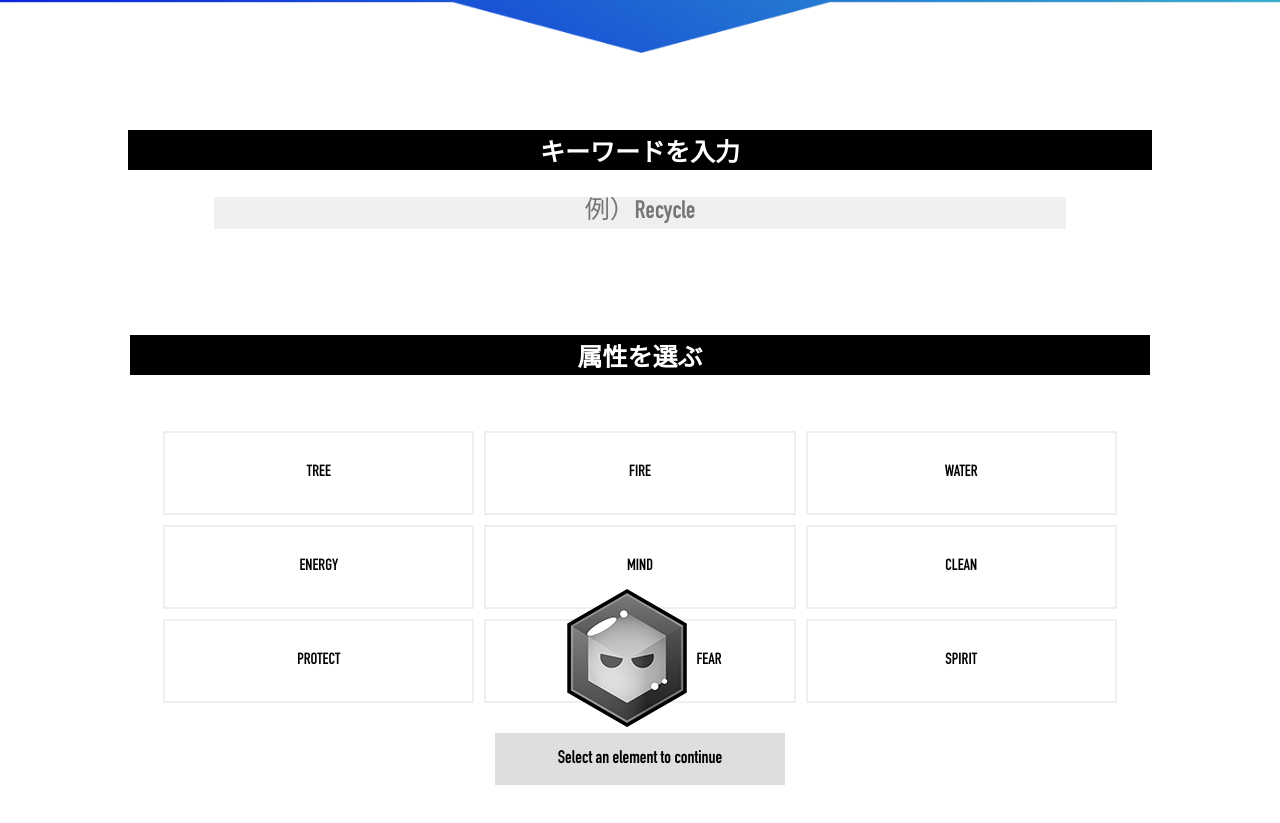
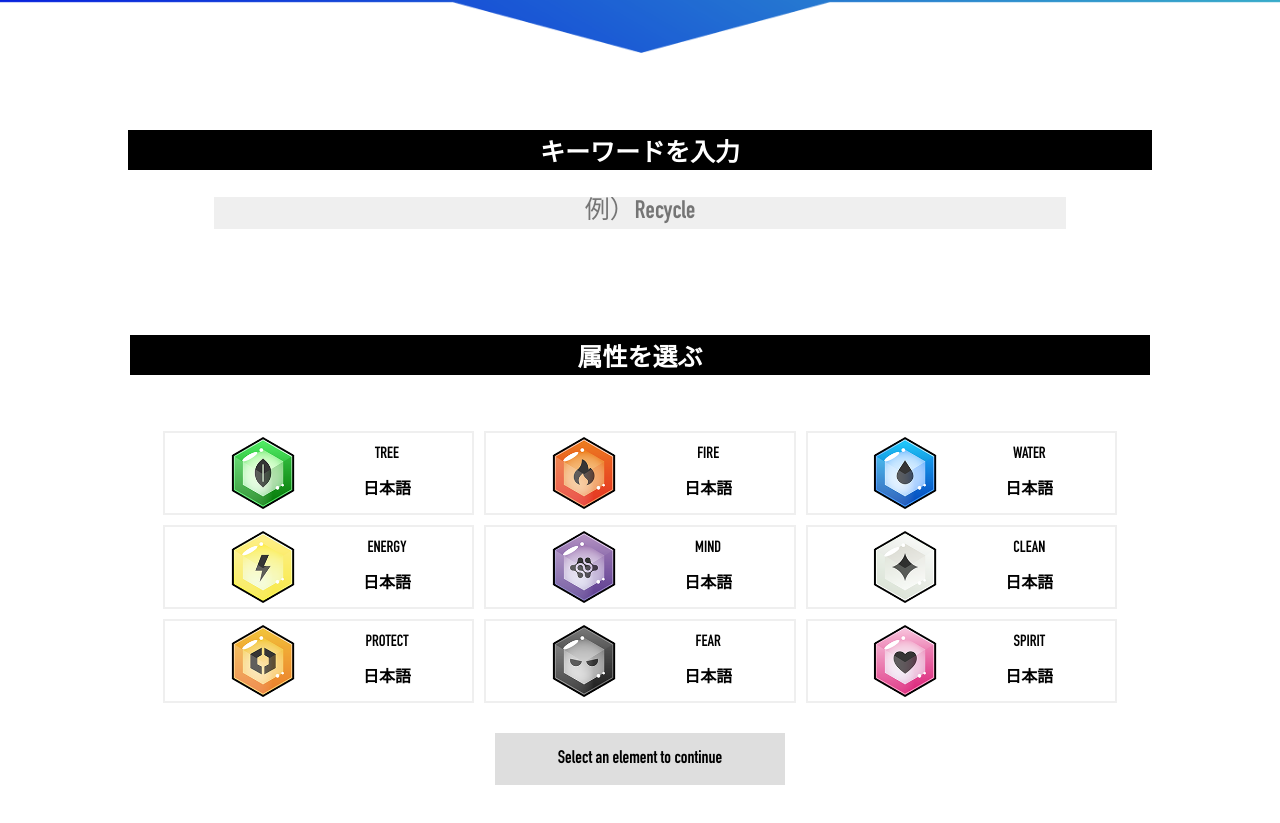
Before and after one commit to mAtencio27/pokegenreact, a React (Create React App) app in the folder client/: page /home in a window 1280 px wide. Shown: the part 357-1180 px from the top of the page. Built offline with nearby package versions, Linux system fonts and the light colour scheme; a web font is replaced by a local one.

Commit message:
IMPLEMENTED: Element image designs

```diff
--- a/client/src/App.css
+++ b/client/src/App.css
@@ -406,7 +406,7 @@ body {
   margin: 5px;
   height: 80px;
   align-items: center;
-  justify-content: center;
+  justify-content: space-evenly;
 }
 
 .generateElementTile:hover{
@@ -847,6 +847,29 @@ body {
   text-align: center;
 }
 
-.buttonElementImage {
-  height:100%
-};
+.buttonElementImage{
+  height: 100%;
+}
+
+.buttonElementImageDiv {
+  height:90%
+}
+
+.buttonElementText{
+  width: 100%;
+  margin: 5px;
+}
+
+.buttonElementTextDiv {
+  display: flex;
+  flex-direction: column;
+}
+
+.buttonElementContentDiv{
+  height: 100%;
+  display: flex;
+  align-items: center;
+  width: 60%;
+  justify-content: space-between;
+  overflow: hidden;
+}
--- a/client/src/components/Home.js
+++ b/client/src/components/Home.js
@@ -7,6 +7,14 @@ import footer from '../Assets/Page1/footer.png'
 
 //ELEMENT IMPORTS
 import dark from '../Assets/elements/dark_element.png'
+import electric from '../Assets/elements/electric_element.png'
+import fairy from '../Assets/elements/fairy_element.png'
+import fighting from '../Assets/elements/fighting_element.png'
+import fire from '../Assets/elements/fire_element.png'
+import grass from '../Assets/elements/grass_element.png'
+import neutral from '../Assets/elements/neutral_element.png'
+import psychic from '../Assets/elements/psychic_element.png'
+import water from '../Assets/elements/water_element.png'
 
 const Home = ({pokeJson, setPokeJson, setLocation}) => {
 
@@ -111,19 +119,106 @@ const Home = ({pokeJson, setPokeJson, setLocation}) => {
               <div className='elementEntranceBar'>
                 属性を選ぶ
               </div>
-              <div className="generateElementBox">
-                  <div className={`generateElementTile${elementString === 'grass' ? ' selected' : ''}`} onClick={(e)=>{setElementString(e.target.dataset.value)}} data-value="grass">TREE</div>
-                  <div className={`generateElementTile${elementString === 'fire' ? ' selected' : ''}`} onClick={(e)=>{setElementString(e.target.dataset.value)}} data-value="fire">FIRE</div>
-                  <div className={`generateElementTile${elementString === 'water' ? ' selected' : ''}`} onClick={(e)=>{setElementString(e.target.dataset.value)}} data-value="water">WATER</div>
-                  <div className={`generateElementTile${elementString === 'electric' ? ' selected' : ''}`} onClick={(e)=>{setElementString(e.target.dataset.value)}} data-value="electric">ENERGY</div>
-                  <div className={`generateElementTile${elementString === 'psychic' ? ' selected' : ''}`} onClick={(e)=>{setElementString(e.target.dataset.value)}} data-value="psychic">MIND</div>
-                  <div className={`generateElementTile${elementString === 'neutral' ? ' selected' : ''}`} onClick={(e)=>{setElementString(e.target.dataset.value)}} data-value="neutral">CLEAN</div>
-                  <div className={`generateElementTile${elementString === 'fighting' ? ' selected' : ''}`} onClick={(e)=>{setElementString(e.target.dataset.value)}} data-value="fighting">PROTECT</div>
-                  <div className={`generateElementTile${elementString === 'dark' ? ' selected' : ''}`} onClick={(e)=>{setElementString(e.target.dataset.value)}} data-value="dark">
-                    <div className='buttonElementImageDiv'><img className='buttonElementImage' src={dark}></img></div>
-                    FEAR
+              <div className="generateElementBox" >
+                  <div className={`generateElementTile${elementString === 'grass' ? ' selected' : ''}`} onClick={(e)=>{setElementString(e.currentTarget.dataset.value)}} data-value="grass">
+                    <div className='buttonElementContentDiv'>
+                      <div className='buttonElementImageDiv'>
+                          <img className='buttonElementImage' src={grass}></img>
+                      </div>
+                      <div className='buttonElementTextDiv'>
+                        <p className='buttonElementText'> TREE </p>
+                        <p className='buttonElementText'>日本語</p>
+                      </div>
+                    </div>
                   </div>
-                  <div className={`generateElementTile${elementString === 'fairy' ? ' selected' : ''}`} onClick={(e)=>{setElementString(e.target.dataset.value)}} data-value="fairy">SPIRIT</div>
+                  <div className={`generateElementTile${elementString === 'fire' ? ' selected' : ''}`} onClick={(e)=>{setElementString(e.currentTarget.dataset.value)}} data-value="fire">
+                    <div className='buttonElementContentDiv'>
+                      <div className='buttonElementImageDiv'>
+                          <img className='buttonElementImage' src={fire}></img>
+                      </div>
+                      <div className='buttonElementTextDiv'>
+                        <p className='buttonElementText'> FIRE </p>
+                        <p className='buttonElementText'>日本語</p>
+                      </div>
+                    </div>
+                  </div>
+                  <div className={`generateElementTile${elementString === 'water' ? ' selected' : ''}`} onClick={(e)=>{setElementString(e.currentTarget.dataset.value)}} data-value="water">
+                    <div className='buttonElementContentDiv'>
+                      <div className='buttonElementImageDiv'>
+                          <img className='buttonElementImage' src={water}></img>
+                      </div>
+                      <div className='buttonElementTextDiv'>
+                        <p className='buttonElementText'> WATER </p>
+                        <p className='buttonElementText'>日本語</p>
+                      </div>
+                    </div>
+                  </div>
+                  <div className={`generateElementTile${elementString === 'electric' ? ' selected' : ''}`} onClick={(e)=>{setElementString(e.currentTarget.dataset.value)}} data-value="electric">
+                    <div className='buttonElementContentDiv'>
+                      <div className='buttonElementImageDiv'>
+                          <img className='buttonElementImage' src={electric}></img>
+                      </div>
+                      <div className='buttonElementTextDiv'>
+                        <p className='buttonElementText'>ENERGY</p>
+                        <p className='buttonElementText'>日本語</p>
+                      </div>
+                    </div>
+                  </div>
+                  <div className={`generateElementTile${elementString === 'psychic' ? ' selected' : ''}`} onClick={(e)=>{setElementString(e.currentTarget.dataset.value)}} data-value="psychic">
+                    <div className='buttonElementContentDiv'>
+                      <div className='buttonElementImageDiv'>
+                          <img className='buttonElementImage' src={psychic}></img>
+                      </div>
+                      <div className='buttonElementTextDiv'>
+                        <p className='buttonElementText'> MIND </p>
+                        <p className='buttonElementText'>日本語</p>
+                      </div>
+                    </div>
+                  </div>
+                  <div className={`generateElementTile${elementString === 'neutral' ? ' selected' : ''}`} onClick={(e)=>{setElementString(e.currentTarget.dataset.value)}} data-value="neutral">
+                    <div className='buttonElementContentDiv'>
+                      <div className='buttonElementImageDiv'>
+                          <img className='buttonElementImage' src={neutral}></img>
+                      </div>
+                      <div className='buttonElementTextDiv'>
+                        <p className='buttonElementText'> CLEAN </p>
+                        <p className='buttonElementText'>日本語</p>
+                      </div>
+                    </div>
+                  </div>
+                  <div className={`generateElementTile${elementString === 'fighting' ? ' selected' : ''}`} onClick={(e)=>{setElementString(e.currentTarget.dataset.value)}} data-value="fighting">
+                    <div className='buttonElementContentDiv'>
+                      <div className='buttonElementImageDiv'>
+                          <img className='buttonElementImage' src={fighting}></img>
+                      </div>
+                      <div className='buttonElementTextDiv'>
+                        <p className='buttonElementText'> PROTECT </p>
+                        <p className='buttonElementText'>日本語</p>
+                      </div>
+                    </div>
+                  </div>
+                  <div className={`generateElementTile${elementString === 'dark' ? ' selected' : ''}`} onClick={(e)=>{setElementString(e.currentTarget.dataset.value)}} data-value="dark">
+                    <div className='buttonElementContentDiv'>
+                      <div className='buttonElementImageDiv'>
+                          <img className='buttonElementImage' src={dark}></img>
+                      </div>
+                      <div className='buttonElementTextDiv'>
+                        <p className='buttonElementText'> FEAR </p>
+                        <p className='buttonElementText'>日本語</p>
+                      </div>
+                    </div>
+                  </div>
+                  <div className={`generateElementTile${elementString === 'fairy' ? ' selected' : ''}`} onClick={(e)=>{setElementString(e.currentTarget.dataset.value)}} data-value="fairy">
+                    <div className='buttonElementContentDiv'>
+                      <div className='buttonElementImageDiv'>
+                          <img className='buttonElementImage' src={fairy}></img>
+                      </div>
+                      <div className='buttonElementTextDiv'>
+                        <p className='buttonElementText'> SPIRIT </p>
+                        <p className='buttonElementText'>日本語</p>
+                      </div>
+                    </div>
+                  </div>
                   {/* <div className={`generateElementTile${elementString === 'dragon' ? ' selected' : ''}`} onClick={(e)=>{setElementString(e.target.dataset.value)}} data-value="dragon">Dragon</div>
                   <div className={`generateElementTile${elementString === 'metal' ? ' selected' : ''}`} onClick={(e)=>{setElementString(e.target.dataset.value)}} data-value="metal">Metal</div> */}
               </div>
```
